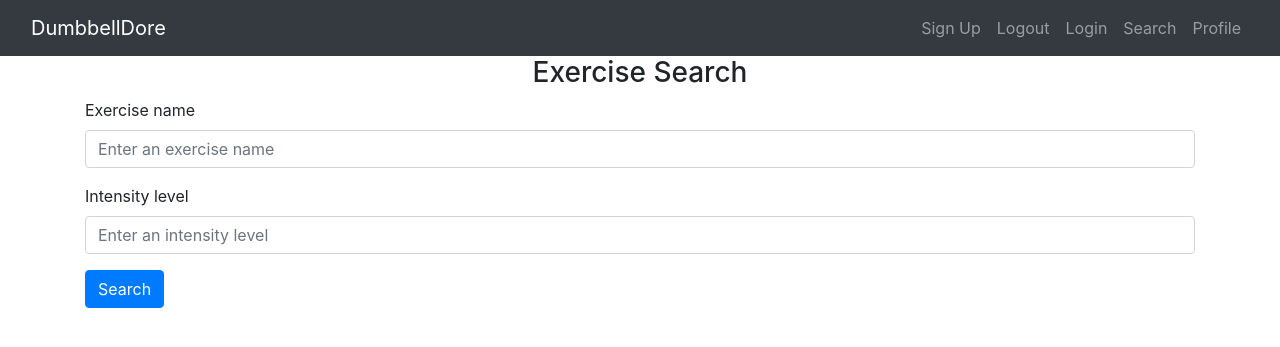
After one commit to nasrAnthony/capstone-web-app, a Python web app: template Website/templates/search.html in a window 1280 px wide. The commit adds this page. Shown: the top 347 px of the page. Run offline with Jinja, Linux system fonts and the light colour scheme; the template is opened without the code that fills it, so the values that code supplies are empty; some libraries are stand-ins or nearby versions.

Commit message:
Added searching for exercises.

```diff
--- a/Website/__init__.py
+++ b/Website/__init__.py
@@ -17,6 +17,7 @@ def init_application():
     from .authenticator import authenticator
     from .home import home_page
     from .profile import display_profile
+    from .search_engine import search_page
     from .models import User, Exercises, Workout
     #if(database_exists('mysql+pymysql://tony:Aliame123@localhost/dumbbelldore')):
     #    print('Database already exists!')
@@ -35,5 +36,6 @@ def init_application():
     application.register_blueprint(home_page, url_prefix='/') #no prefix
     application.register_blueprint(authenticator, url_prefix= '/')
     application.register_blueprint(display_profile, url_prefix='/')
+    application.register_blueprint(search_page, url_prefix='/')
 
     return application
--- a/Website/templates/base.html
+++ b/Website/templates/base.html
@@ -26,7 +26,7 @@
           <li class="nav-item"><a class="nav-link" href="{{ url_for('authenticator.sign_up') }}">Sign Up</a></li>
           <li class="nav-item"><a class="nav-link" href="/logout">Logout</a></li>
           <li class="nav-item"><a class="nav-link" href="/login">Login</a></li>
-          <li class="nav-item"><a class="nav-link" href="/search">Search</a></li>
+          <li class="nav-item"><a class="nav-link" href="{% if session['userType'] == 'authenticated' %}/search{% else %}/login{% endif %}">Search</a></li>
           <li class="nav-item"><a class="nav-link" href="{% if session['userType'] == 'authenticated' %}/profile{% else %}/login{% endif %}">Profile</a></li>
         </ul>
       </div>
--- /dev/null
+++ b/Website/templates/search.html
@@ -0,0 +1,53 @@
+{% extends "base.html" %}
+
+{% block title %}Search{% endblock %}
+
+{% block content %}
+<style>
+  /* Previous styles */
+  .form-group {
+    margin-bottom: 1rem;
+  }
+  .exercise-result {
+    display: flex;
+    flex-wrap: wrap;
+    gap: 1rem;
+    justify-content: center;
+  }
+  .card {
+    margin-top: 1rem;
+    width: 18rem;
+  }
+</style>
+<form method="POST" style="margin-bottom: 2rem;">
+    <h3 align="center">Exercise Search</h3>
+    <div class="form-group">
+        <label for="exerciseName">Exercise name</label>
+        <input type="text" class="form-control" id="exerciseName" name="exerciseName" placeholder="Enter an exercise name"/>
+    </div>
+    <div class="form-group">
+      <label for="intesitylvl">Intensity level</label>
+      <input type="text" class="form-control" id="intesitylvl" name="intesitylvl" placeholder="Enter an intensity level"/>
+  </div>
+    <button type="submit" class="btn btn-primary">Search</button>
+</form>
+
+{% if exercises %}
+    <div class="exercise-result">
+        {% for exercise in exercises %}
+        <div class="card">
+            <div class="card-body">
+              <h4 class="card-title">{{ exercise.name }}</h4>
+              <p class="card-text">{{ exercise.description }}</p>
+              <p class="card-text">{{ exercise.level }}</p>
+              <a href="" class="btn btn-primary">Launch Exercise</a>
+            </div>
+        </div>
+        {% endfor %}
+    </div>
+{% else %}
+  {% if display_results %}
+    <p>No results found.</p>
+  {% endif %}
+{% endif %}
+{% endblock %}
```
Also changed, not shown: Website/search_engine.py (added, +27 -0 lines).
